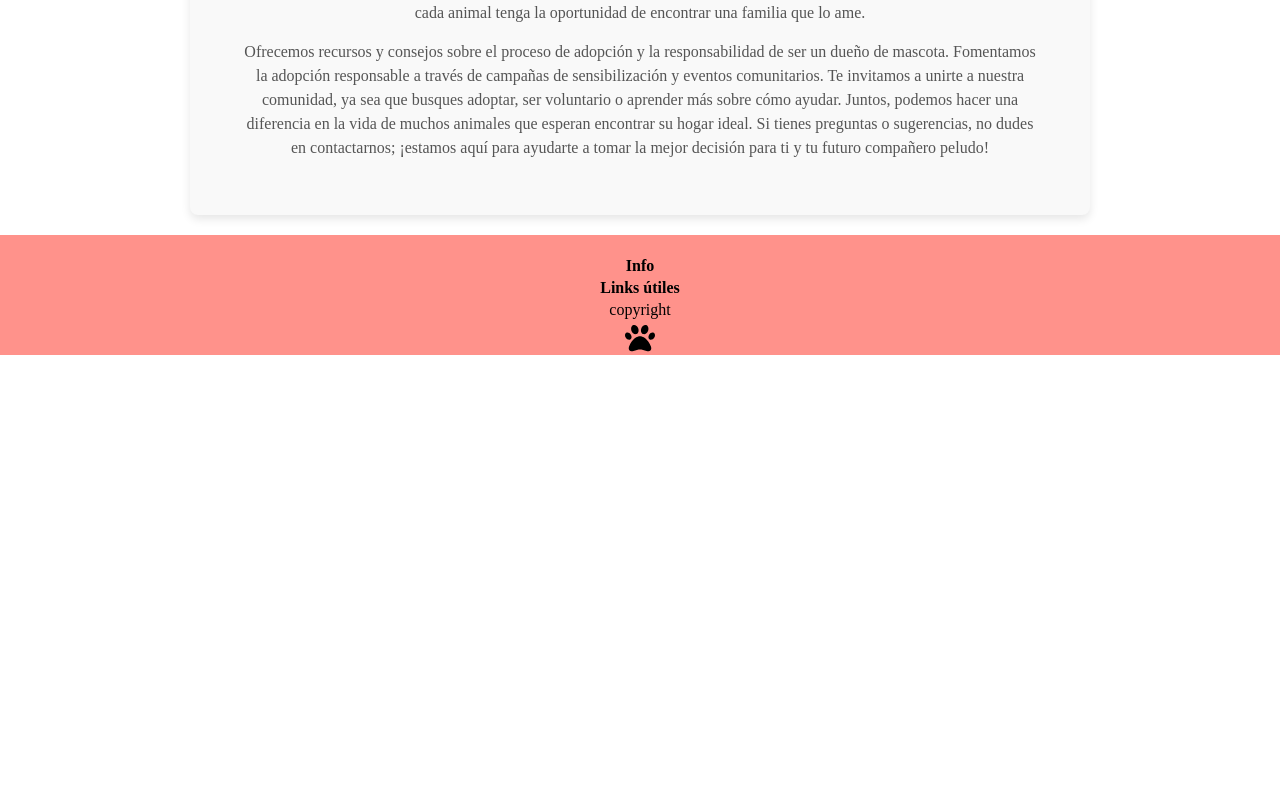
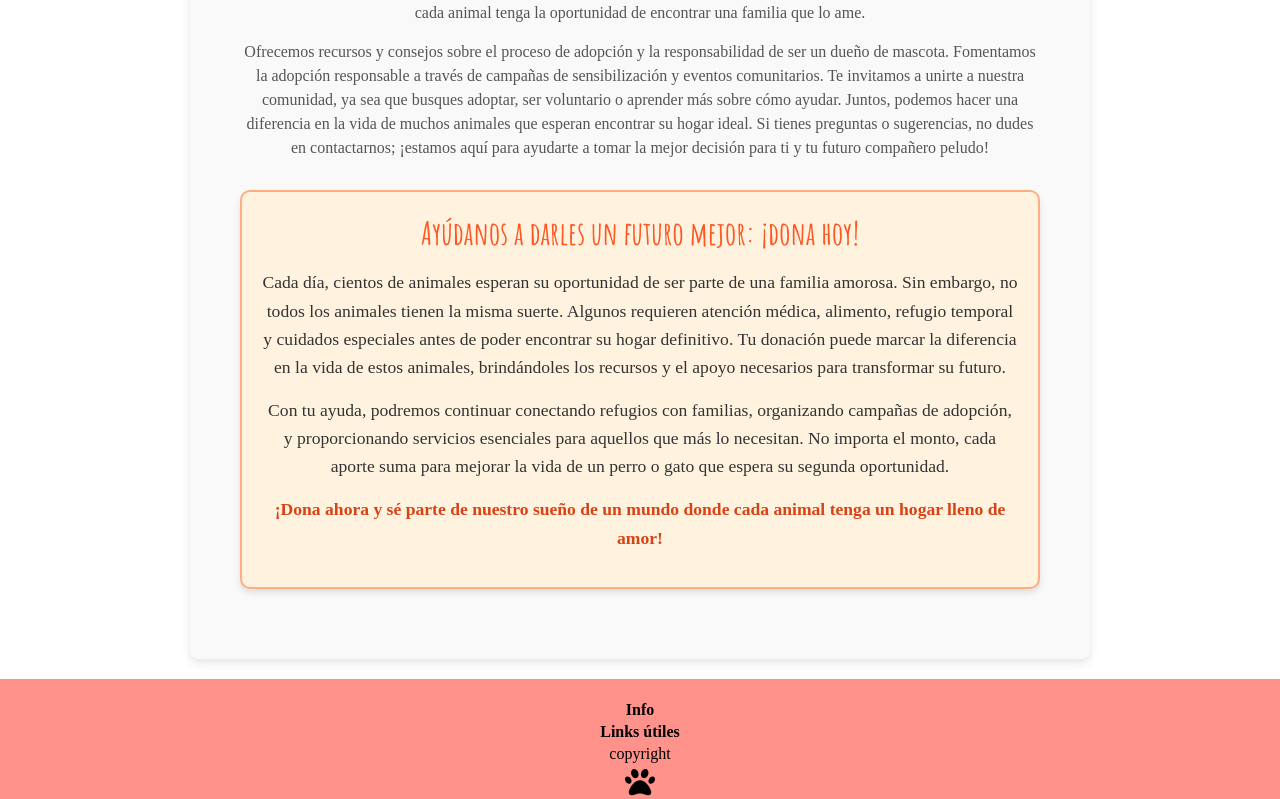
Before and after one commit to No-Country-simulation/c21-18-m-node-react, a React (Vite) app in the folder frontend/: page /AboutUs in a window 1280 px wide. Shown: the part 1092-1891 px from the top of the page. Before the commit the page ends 1447 px from the top, so only its background shows below. Built offline with nearby package versions, Linux system fonts and the light colour scheme.

Commit message:
add donate content

```diff
--- a/frontend/src/pages/AboutUs/AboutUs.css
+++ b/frontend/src/pages/AboutUs/AboutUs.css
@@ -40,3 +40,31 @@
   line-height: 1.5;
   margin-bottom: 15px;
 }
+
+.donation-message {
+  background-color: #fff3e0;
+  border: 2px solid #ffac81;
+  border-radius: 10px;
+  padding: 20px;
+  margin: 30px 0;
+  text-align: center;
+  box-shadow: 0 4px 6px rgba(0, 0, 0, 0.1);
+}
+
+.donation-message h2 {
+  color: #ff5722;
+  font-size: 2rem;
+  margin-bottom: 15px;
+  font-family: 'Amatic SC', serif;
+}
+
+.donation-message p {
+  color: #333;
+  font-size: 1.1rem;
+  line-height: 1.6;
+}
+
+.donation-message strong {
+  color: #d84315;
+  font-weight: bold;
+}
--- a/frontend/src/pages/AboutUs/AboutUs.jsx
+++ b/frontend/src/pages/AboutUs/AboutUs.jsx
@@ -28,6 +28,18 @@ function AboutUs() {
         <p>
           Ofrecemos recursos y consejos sobre el proceso de adopción y la responsabilidad de ser un dueño de mascota. Fomentamos la adopción responsable a través de campañas de sensibilización y eventos comunitarios. Te invitamos a unirte a nuestra comunidad, ya sea que busques adoptar, ser voluntario o aprender más sobre cómo ayudar. Juntos, podemos hacer una diferencia en la vida de muchos animales que esperan encontrar su hogar ideal. Si tienes preguntas o sugerencias, no dudes en contactarnos; ¡estamos aquí para ayudarte a tomar la mejor decisión para ti y tu futuro compañero peludo!
         </p>
+        <div className='donation-message'>
+          <h2>Ayúdanos a darles un futuro mejor: ¡dona hoy!</h2>
+          <p>
+            Cada día, cientos de animales esperan su oportunidad de ser parte de una familia amorosa. Sin embargo, no todos los animales tienen la misma suerte. Algunos requieren atención médica, alimento, refugio temporal y cuidados especiales antes de poder encontrar su hogar definitivo. Tu donación puede marcar la diferencia en la vida de estos animales, brindándoles los recursos y el apoyo necesarios para transformar su futuro.
+          </p>
+          <p>
+            Con tu ayuda, podremos continuar conectando refugios con familias, organizando campañas de adopción, y proporcionando servicios esenciales para aquellos que más lo necesitan. No importa el monto, cada aporte suma para mejorar la vida de un perro o gato que espera su segunda oportunidad.
+          </p>
+          <p>
+            <strong>¡Dona ahora y sé parte de nuestro sueño de un mundo donde cada animal tenga un hogar lleno de amor!</strong>
+          </p>
+        </div>
       </div>
     </div>
   );
```
Lines whose indentation alone changed are shown as unchanged.
